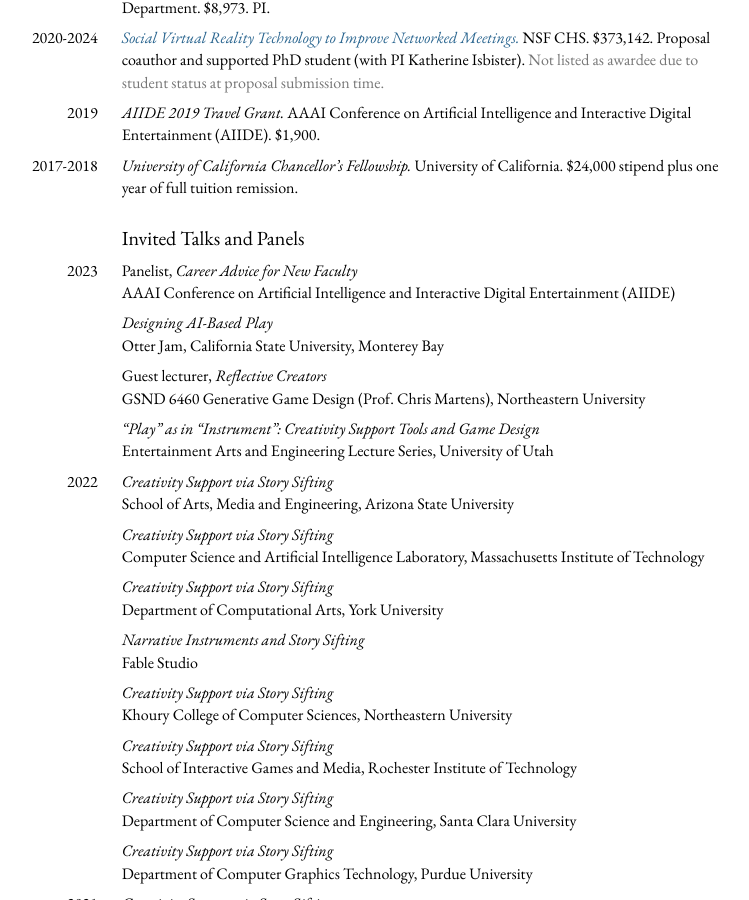
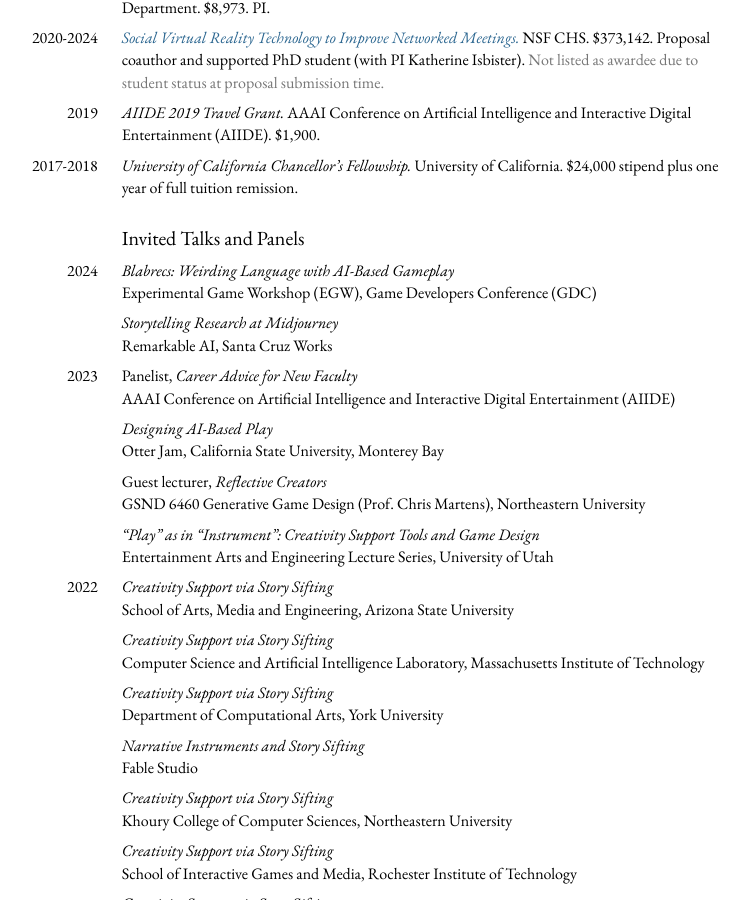
Before and after one commit to mkremins/mkremins.github.io, a Jekyll site: the page built from cv/index.html, in a window 1280 px wide and 900 px high, scrolled down 6353 px. Shown: the whole window, without its empty margins (261-1010 px from the left). Built offline with Jekyll 4.4.1, drawn with Linux system fonts in a browser that asks for light colours.

Commit message:
Add SCW and GDC/EGW 2024 talks

```diff
--- a/_data/talks.json
+++ b/_data/talks.json
@@ -1,4 +1,20 @@
 [
+{
+  "title": "Blabrecs: Weirding Language with AI-Based Gameplay",
+  "year": "2024",
+  "url": "",
+  "venue": "GDC",
+  "venue_long": "Game Developers Conference (GDC)",
+  "subvenue": "Experimental Game Workshop (EGW)",
+},
+{
+  "title": "Storytelling Research at Midjourney",
+  "year": "2024",
+  "url": "",
+  "venue": "Santa Cruz Works",
+  "venue_long": "Remarkable AI, Santa Cruz Works",
+  "note": "invited"
+},
 {
   "title": "Career Advice for New Faculty",
   "year": "2023",
```
